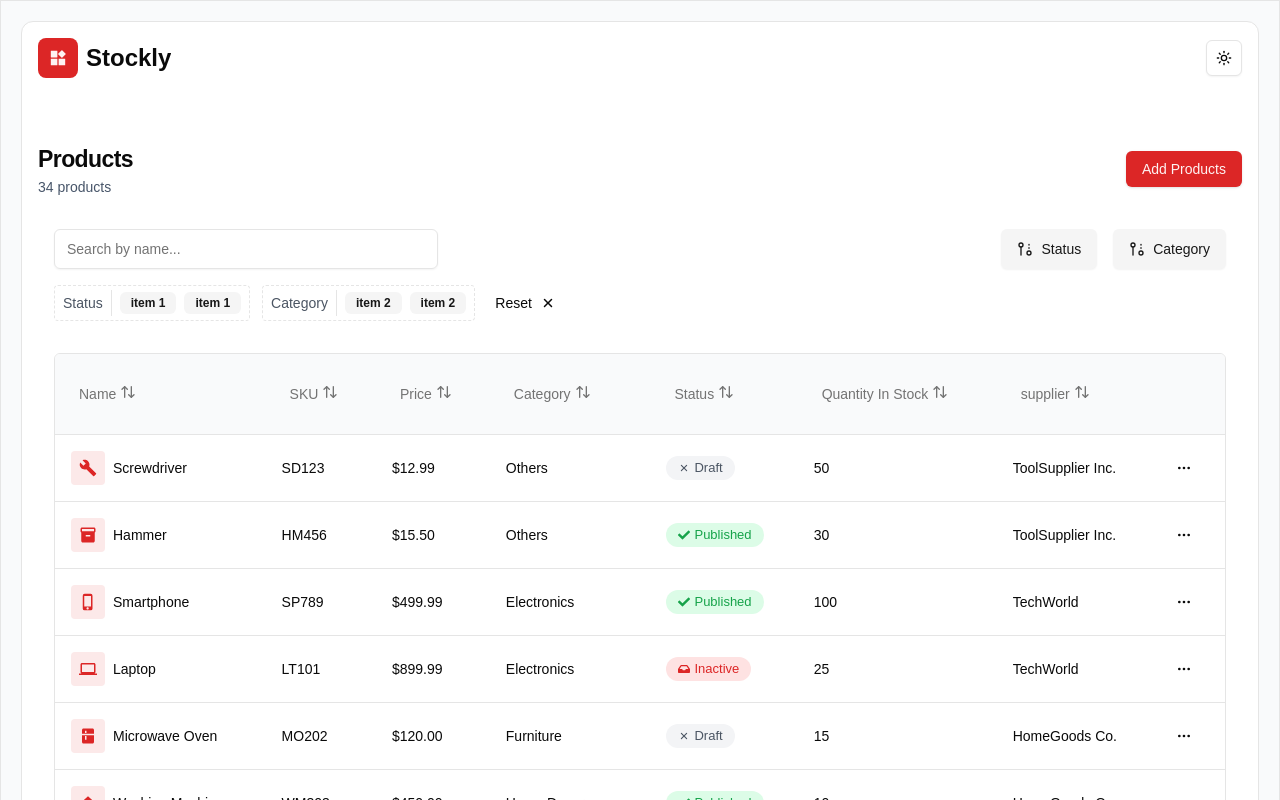
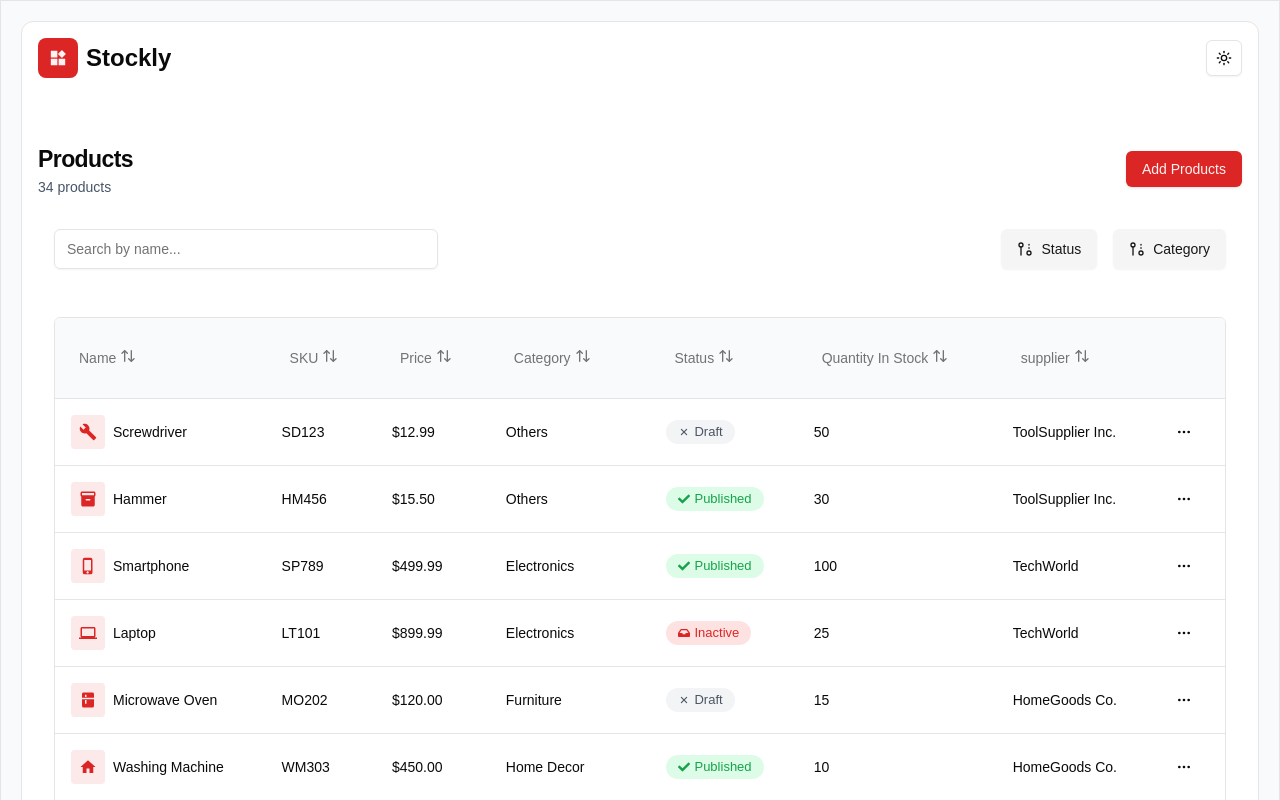
Before and after one commit to Beamlak996/Product-Inventory-Table, a Next.js app: page / in a window 1280 px wide. Shown: the top 800 px of the page. Built offline with nearby package versions, Linux system fonts and the light colour scheme.

Commit message:
Adding the categories filter

```diff
--- a/components/dropdown/category-drop-down.tsx
+++ b/components/dropdown/category-drop-down.tsx
@@ -15,15 +15,16 @@ import {
   CommandList,
 } from "@/components/ui/command";
 import { Checkbox } from "@/components/ui/checkbox";
-import { Separator } from "@/components/ui/separator";
+import { Separator } from "../ui/separator";
 
 type Category = {
   value: string;
   label: string;
 };
-
-export const CategoryDropDown = () => {
-  const [open, setOpen] = useState(false);
+type CategoriesDropDownProps = {
+  selectedCategories: string[];
+  setSelectedCategories: React.Dispatch<React.SetStateAction<string[]>>;
+};
 
 const categories: Category[] = [
   { value: "electronics", label: "Electronics" },
@@ -37,6 +38,29 @@ export const CategoryDropDown = () => {
   { value: "home-appliances", label: "Home Appliances" },
   { value: "others", label: "Others" },
 ];
+
+export const CategoryDropDown = ({
+  selectedCategories,
+  setSelectedCategories,
+}: CategoriesDropDownProps) => {
+  const [open, setOpen] = useState(false);
+
+  function handleCheckboxChange(value: string) {
+    console.log("Handling change for category:", value);
+
+    setSelectedCategories((prev) => {
+      const updatedCategories = prev.includes(value)
+        ? prev.filter((category) => category !== value)
+        : [...prev, value];
+
+      console.log("Updated Categories:", updatedCategories); // Debug log for updated state
+      return updatedCategories;
+    });
+  }
+
+  function clearFilters() {
+    setSelectedCategories([]);
+  }
 
   return (
     <div className="flex items-center space-x-4">
@@ -60,7 +84,10 @@ export const CategoryDropDown = () => {
                     key={category.value}
                     value={category.value}
                   >
-                    <Checkbox className="size-4 rounded-[4px]" />
+                    <Checkbox
+                      onClick={() => handleCheckboxChange(category.value)}
+                      className="size-4 rounded-[4px]"
+                    />
                     <div className="flex items-center gap-1 p-1 rouned-lg px-3 text-[14px]">
                       {category.label}
                     </div>
@@ -68,6 +95,16 @@ export const CategoryDropDown = () => {
                 ))}
               </CommandGroup>
             </CommandList>
+            <div className="flex flex-col gap-2 text-[23px]">
+              <Separator />
+              <Button
+                onClick={clearFilters}
+                variant={"ghost"}
+                className="text-[12px] mb-1"
+              >
+                Clear Filters
+              </Button>
+            </div>
           </Command>
         </PopoverContent>
       </Popover>
--- a/components/product/filter-area.tsx
+++ b/components/product/filter-area.tsx
@@ -1,35 +1,82 @@
+import { Dispatch, SetStateAction } from "react";
 import { IoClose } from "react-icons/io5";
 
 import { Badge } from "../ui/badge";
 import { Button } from "../ui/button";
 import { Separator } from "../ui/separator";
 
-export const FilterArea = () => {
+export function FilterArea({
+  selectedStatuses,
+  setSelectedStatuses,
+  selectedCategories,
+  setSelectedCategories,
+}: {
+  selectedStatuses: string[];
+  setSelectedStatuses: Dispatch<SetStateAction<string[]>>;
+  selectedCategories: string[];
+  setSelectedCategories: Dispatch<SetStateAction<string[]>>;
+}) {
   return (
-    <div className="flex gap-3">
+    <div className="flex gap-3 poppins ">
       {/* status */}
+      {selectedStatuses.length > 0 && (
         <div className="border-dashed border rounded-sm p-1 flex gap-2 items-center px-2 text-sm">
           <span className="text-gray-600">Status</span>
           <Separator orientation="vertical" />
           <div className="flex gap-2 items-center">
-          <Badge variant="secondary">item 1</Badge>
-          <Badge variant="secondary">item 1</Badge>
+            {selectedStatuses.length < 3 ? (
+              <>
+                {selectedStatuses.map((status, index) => (
+                  <Badge key={index} variant={"secondary"}>
+                    {status}
+                  </Badge>
+                ))}
+              </>
+            ) : (
+              <>
+                <Badge variant={"secondary"}>3 Selected</Badge>
+              </>
+            )}
           </div>
         </div>
+      )}
 
-      {/* Category */}
+      {/* category */}
+      {selectedCategories.length > 0 && (
         <div className="border-dashed border rounded-sm p-1 flex gap-2 items-center px-2 text-sm">
-        <span className="text-gray-600">Category</span>
+          <span className="text-gray-600">category</span>
           <Separator orientation="vertical" />
           <div className="flex gap-2 items-center">
-          <Badge variant="secondary">item 2</Badge>
-          <Badge variant="secondary">item 2</Badge>
+            {selectedCategories.length < 3 ? (
+              <>
+                {selectedCategories.map((category, index) => (
+                  <Badge key={index} variant={"secondary"}>
+                    {category}
+                  </Badge>
+                ))}
+              </>
+            ) : (
+              <>
+                <Badge variant={"secondary"}>3 Selected</Badge>
+              </>
+            )}
           </div>
         </div>
-      <Button variant="ghost" className="p-1 px-2">
+      )}
+
+      {(selectedCategories.length > 0 || selectedStatuses.length > 0) && (
+        <Button
+          onClick={() => {
+            setSelectedCategories([]);
+            setSelectedStatuses([]);
+          }}
+          variant={"ghost"}
+          className="p-1 px-2"
+        >
           <span>Reset</span>
           <IoClose />
         </Button>
+      )}
     </div>
   );
-};
+}
--- a/components/product/product-table.tsx
+++ b/components/product/product-table.tsx
@@ -65,19 +65,31 @@ export function ProductTable<TData, TValue>({
   const [columnFilters, setColumnFilters] = useState<ColumnFiltersState>([]);
 
   const [selectedStatus, setSelectedStatus] = useState<string[]>([]);
+  const [selectedCategories, setSelectedCategories] = useState<string[]>([]);
 
   useEffect(() => {
     setColumnFilters((prev) => {
-      const filtersWithoutStatus = prev.filter(
-        (filter) => filter.id !== "status"
+      const baseFilters = prev.filter(
+        (filter) => filter.id !== "status" && filter.id !== "category"
       );
 
-      const newFilter =
-        selectedStatus.length > 0
-          ? [...filtersWithoutStatus, { id: "status", value: selectedStatus }]
-          : filtersWithoutStatus;
+      const newFilters = [...baseFilters];
 
-      return newFilter;
+      if (selectedStatus.length > 0) {
+        newFilters.push({
+          id: "status",
+          value: selectedStatus,
+        });
+      }
+
+      if (selectedCategories.length > 0) {
+        newFilters.push({
+          id: "category",
+          value: selectedCategories,
+        });
+      }
+
+      return newFilters;
     });
   }, [selectedStatus]);
 
@@ -119,10 +131,18 @@ export function ProductTable<TData, TValue>({
               selectedStatus={selectedStatus}
               setSelectedStatus={setSelectedStatus}
             />
-            <CategoryDropDown />
+            <CategoryDropDown
+              selectedCategories={selectedCategories}
+              setSelectedCategories={setSelectedCategories}
+            />
           </div>
         </div>
-        <FilterArea />
+        <FilterArea
+          selectedStatuses={selectedStatus}
+          setSelectedStatuses={setSelectedStatus}
+          selectedCategories={selectedCategories}
+          setSelectedCategories={setSelectedCategories}
+        />
       </div>
 
       {/* Table */}
```
Lines whose indentation alone changed are shown as unchanged.
